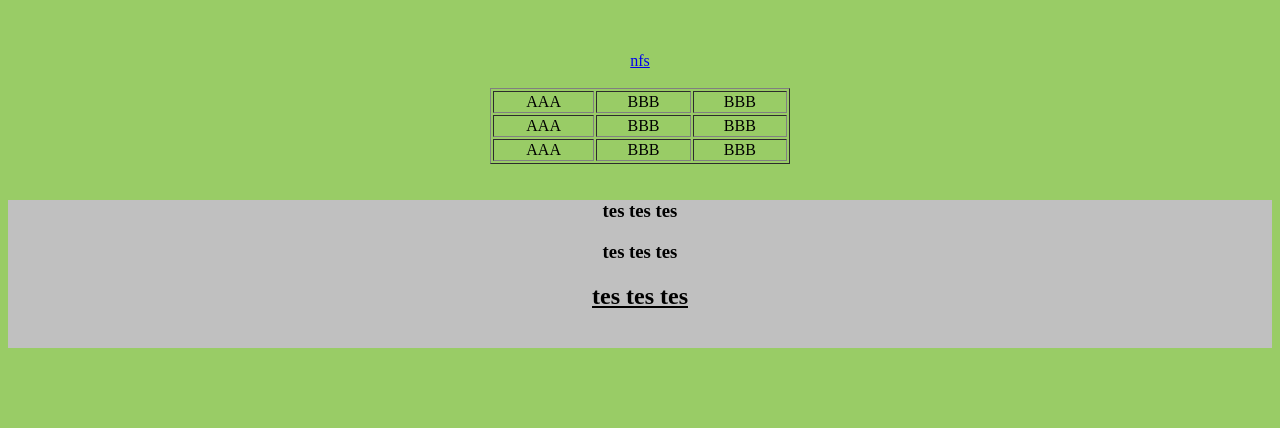
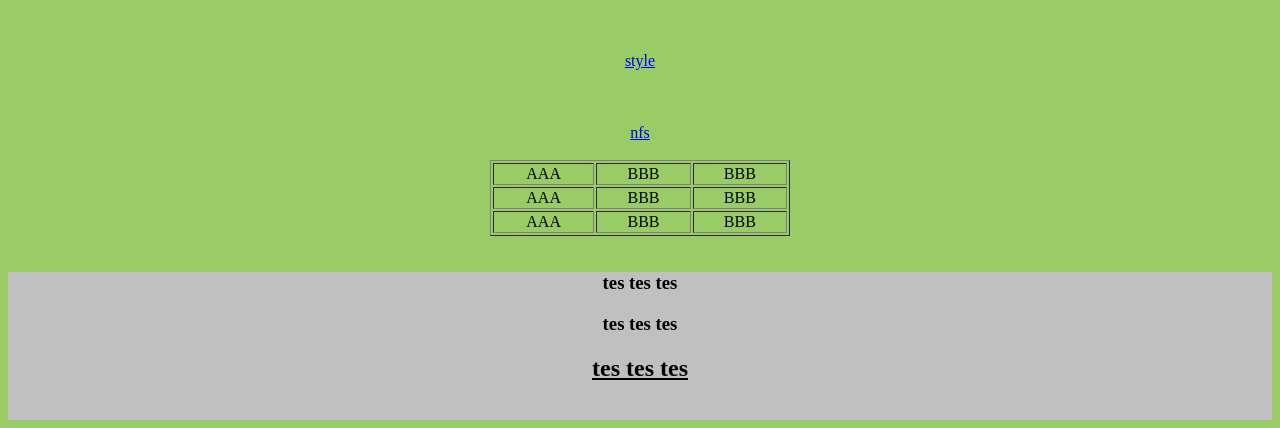
Before and after one commit to michalkolo/Hobby, a plain HTML site: page index.html in a window 1280 px wide. Shown: the part 507-935 px from the top of the page. Before the commit the page ends 863 px from the top, so only its background shows below. Drawn offline with Linux system fonts and the light colour scheme.

Commit message:
Update index.html

```diff
--- a/index.html
+++ b/index.html
@@ -1,4 +1,5 @@
 <html>
+
 <body bgcolor=#99CC66>
 
 <center>
@@ -14,6 +15,11 @@
 
 <br><br>
 <a href=omnie.html> O MNIE</a>
+
+<br><br>
+
+<br><br>
+<a href=test.html> style</a>
 
 <br><br>
 
```
